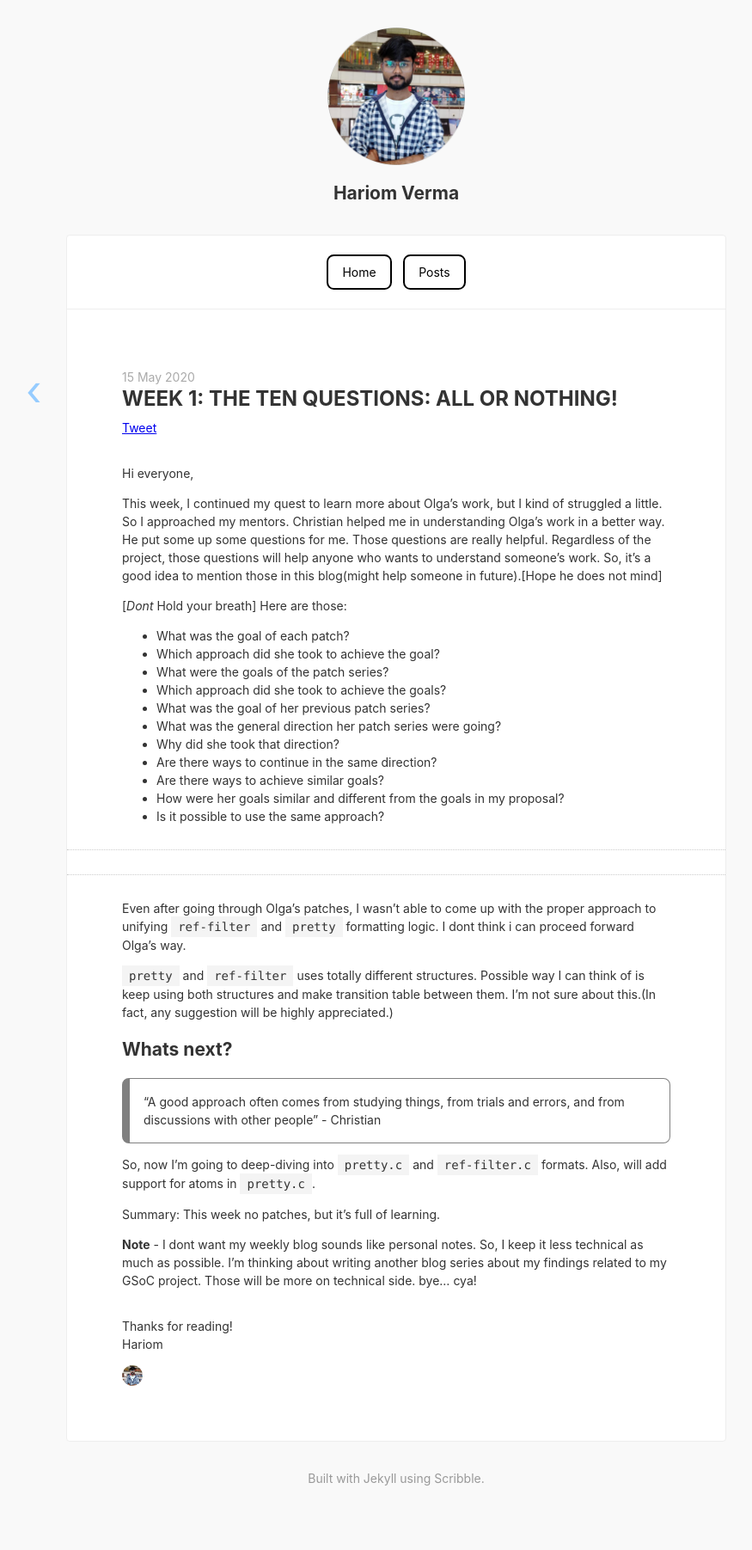
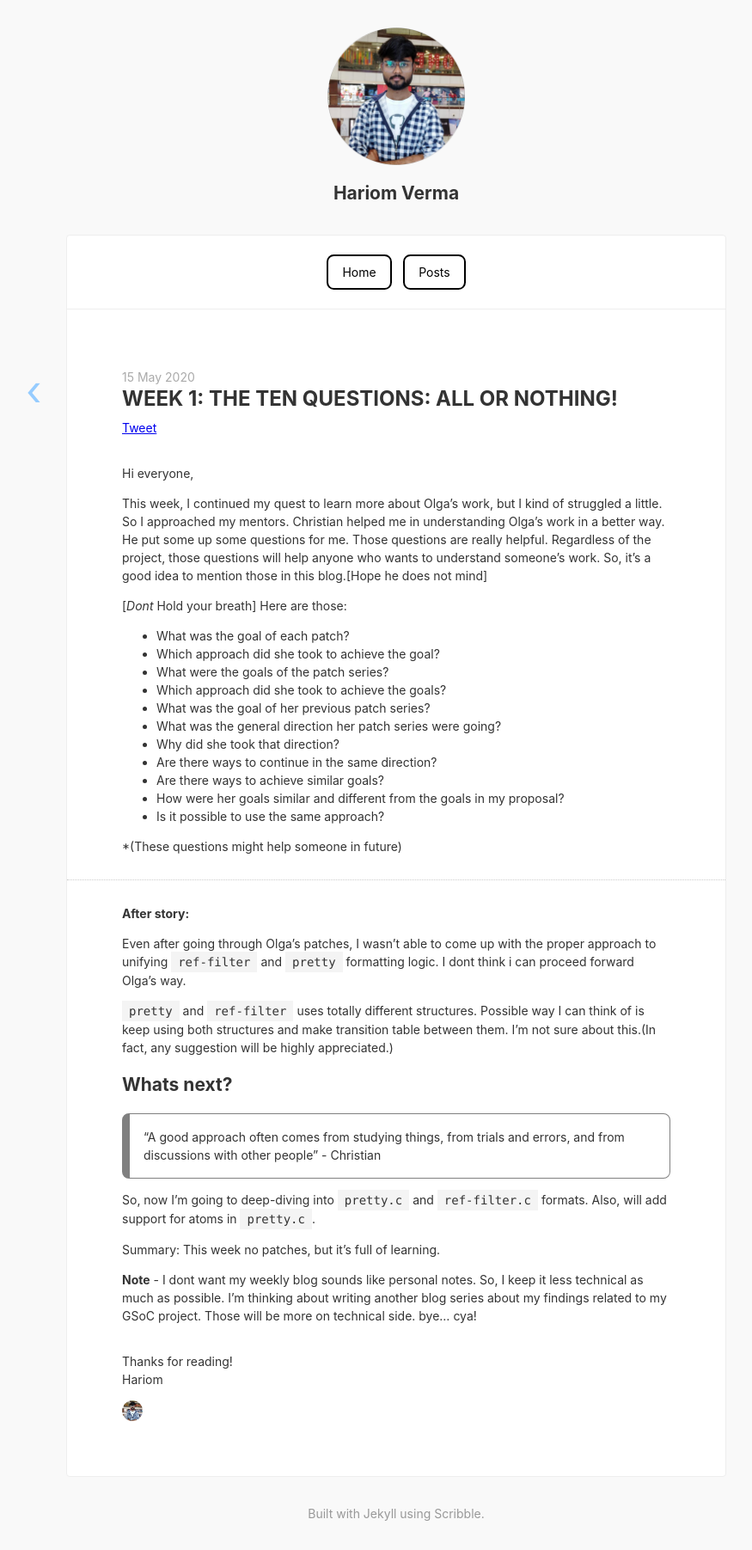
Before and after one commit to harry-hov/blogs, a Jekyll site: the page built from _posts/2020-05-15-week1-the-ten-questions.md, in a window 1280 px wide. Shown: the whole page at 86% size, without its empty margins (179-1054 px from the left). Built offline with Jekyll 4.4.1, drawn with Linux system fonts in a browser that asks for light colours; comment, search, counter and statistics services are not loaded; before the commit the page ends 1762 px from its top, so only the background shows below that.

Commit message:
Update 2020-05-15-week1-the-ten-questions.md

```diff
--- a/_posts/2020-05-15-week1-the-ten-questions.md
+++ b/_posts/2020-05-15-week1-the-ten-questions.md
@@ -23,8 +23,11 @@ So, it's a good idea to mention those in this blog(might help someone in future)
 - How were her goals similar and different from the goals in my proposal?
 - Is it possible to use the same approach?
 
+*(These questions might help someone in future)
+
 ---
----
+
+**After story:**
 
 Even after going through Olga's patches, I wasn't able to come up with the proper approach to unifying  `ref-filter` and `pretty` formatting logic. I dont think i can proceed forward Olga's way.
 
```
Also changed, not shown: other parts of _posts/2020-05-15-week1-the-ten-questions.md (+1 -1 lines).
